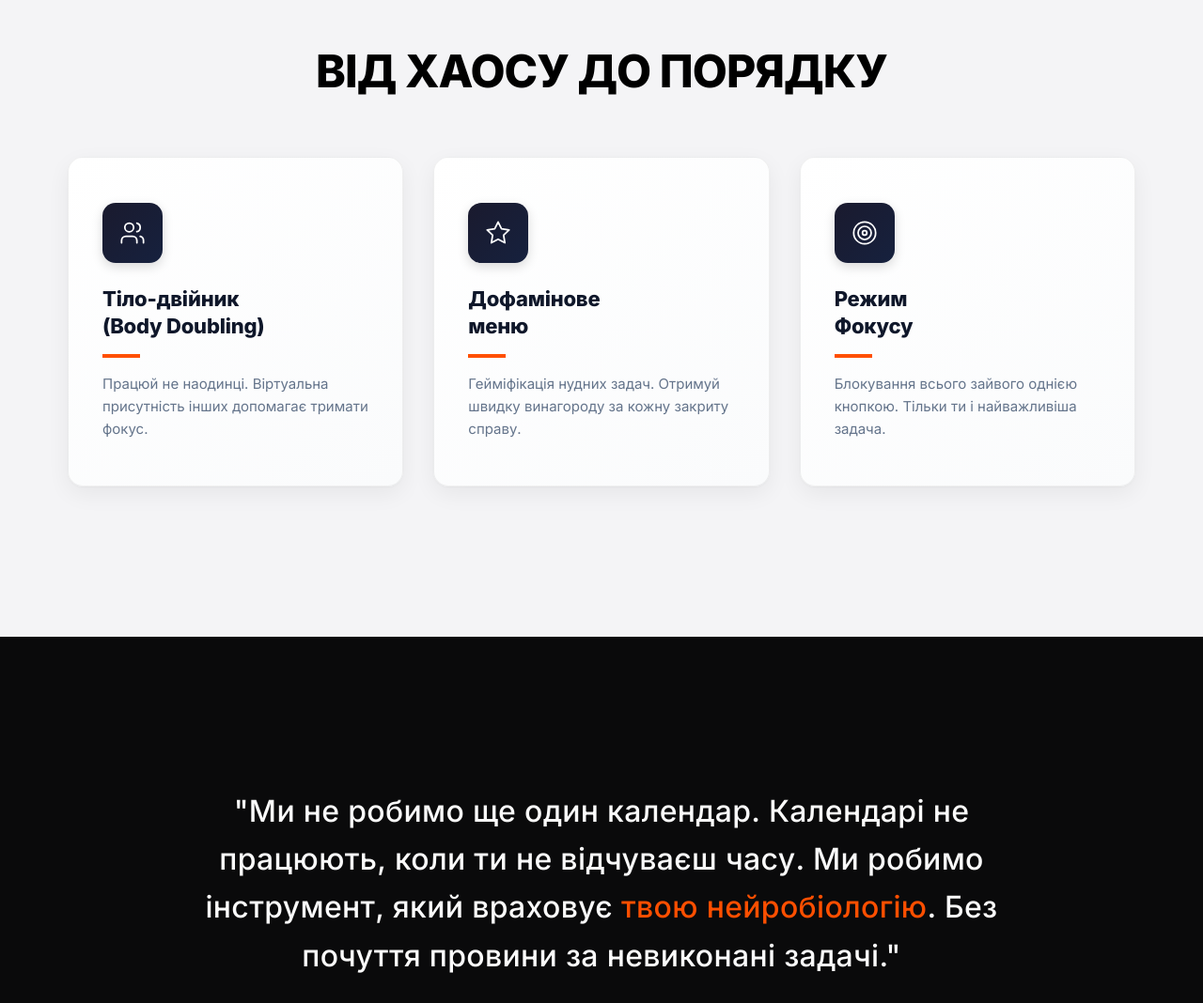
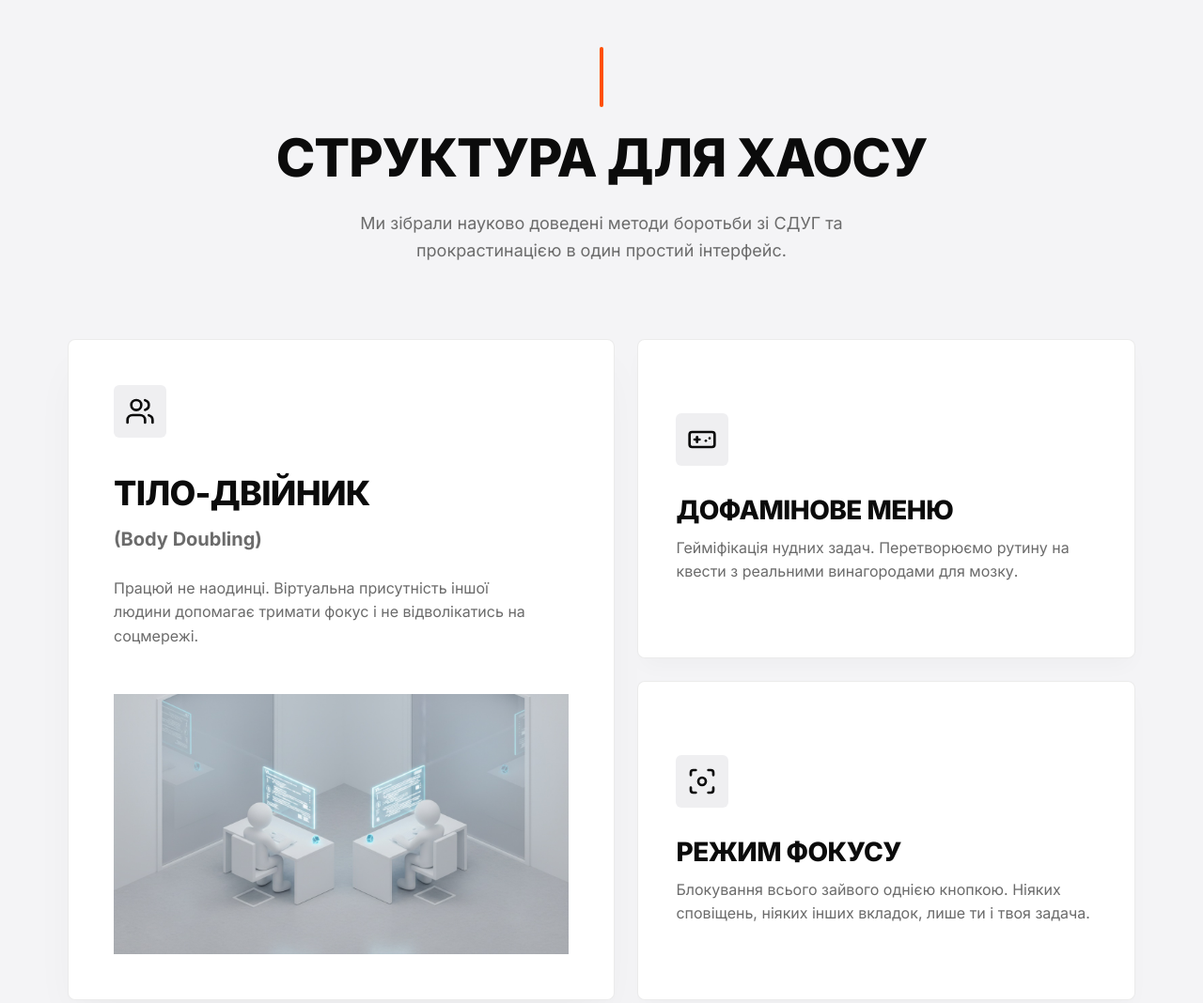
Before and after one commit to hii24/os-mind, a website built with Vite: page index.html in a window 1280 px wide. Shown: the part 2300-3368 px from the top of the page at 94% size. Built offline with nearby package versions, Linux system fonts and the light colour scheme; some packages are replaced by stand-ins of ours.

Commit message:
feat(solutions): implement new asymmetrical grid layout for Structure for Chaos section

```diff
--- a/index.html
+++ b/index.html
@@ -110,63 +110,76 @@
         <section class="grid-bg">
             <div class="grid-bg__content section">
                 <div class="container">
-                    <h2 class="mono-title" style="font-size: clamp(28px, 4vw, 48px); text-align: center; color: #000;">
-                        ВІД ХАОСУ ДО ПОРЯДКУ
-                    </h2>
+                    <div class="solutions-header">
+                        <div class="solutions-header__line"></div>
+                        <h2 class="solutions-header__title">
+                            СТРУКТУРА ДЛЯ ХАОСУ
+                        </h2>
+                        <p class="solutions-header__subtitle">
+                            Ми зібрали науково доведені методи боротьби зі СДУГ та
+                            прокрастинацією в один простий інтерфейс.
+                        </p>
+                    </div>
 
                     <div class="bento-grid">
-                        <div class="bento-card">
+                        <!-- Card 1 (Large) -->
+                        <div class="bento-card bento-card--large">
                             <div class="bento-card__icon">
-                                <svg width="28" height="28" viewBox="0 0 24 24" fill="none" stroke="#fff"
-                                    stroke-width="1.5" stroke-linecap="round" stroke-linejoin="round">
+                                <svg width="32" height="32" viewBox="0 0 24 24" fill="none" stroke="currentColor"
+                                    stroke-width="2" stroke-linecap="round" stroke-linejoin="round">
                                     <path d="M16 21v-2a4 4 0 0 0-4-4H6a4 4 0 0 0-4 4v2" />
                                     <circle cx="9" cy="7" r="4" />
                                     <path d="M22 21v-2a4 4 0 0 0-3-3.87" />
                                     <path d="M16 3.13a4 4 0 0 1 0 7.75" />
                                 </svg>
                             </div>
-                            <div>
-                                <h3 class="bento-card__title">Тіло-двійник<br />(Body Doubling)</h3>
-                                <div class="accent-bar"></div>
-                                <div class="bento-card__desc">
-                                    Працюй не наодинці. Віртуальна присутність інших допомагає тримати фокус.
-                                </div>
+                            <h3 class="bento-card__title">Тіло-двійник</h3>
+                            <div class="bento-card__subtitle">(Body Doubling)</div>
+                            <p class="bento-card__desc">
+                                Працюй не наодинці. Віртуальна присутність іншої людини
+                                допомагає тримати фокус і не відволікатись на соцмережі.
+                            </p>
+                            <div class="bento-card__image-wrapper">
+                                <img src="/assets/img/body-doubling.jpg" alt="Body Doubling Visualization" />
                             </div>
                         </div>
 
-                        <div class="bento-card">
+                        <!-- Card 2 (Small) -->
+                        <div class="bento-card bento-card--small">
                             <div class="bento-card__icon">
-                                <svg width="28" height="28" viewBox="0 0 24 24" fill="none" stroke="#fff"
-                                    stroke-width="1.5" stroke-linecap="round" stroke-linejoin="round">
-                                    <polygon
-                                        points="12 2 15.09 8.26 22 9.27 17 14.14 18.18 21.02 12 17.77 5.82 21.02 7 14.14 2 9.27 8.91 8.26 12 2" />
+                                <svg width="32" height="32" viewBox="0 0 24 24" fill="none" stroke="currentColor"
+                                    stroke-width="2" stroke-linecap="round" stroke-linejoin="round">
+                                    <line x1="6" y1="12" x2="10" y2="12"></line>
+                                    <line x1="8" y1="10" x2="8" y2="14"></line>
+                                    <line x1="15" y1="13" x2="15.01" y2="13"></line>
+                                    <line x1="18" y1="11" x2="18.01" y2="11"></line>
+                                    <rect x="2" y="6" width="20" height="12" rx="2"></rect>
                                 </svg>
                             </div>
-                            <div>
-                                <h3 class="bento-card__title">Дофамінове<br />меню</h3>
-                                <div class="accent-bar"></div>
-                                <div class="bento-card__desc">
-                                    Гейміфікація нудних задач. Отримуй швидку винагороду за кожну закриту справу.
-                                </div>
-                            </div>
+                            <h3 class="bento-card__title">Дофамінове меню</h3>
+                            <p class="bento-card__desc">
+                                Гейміфікація нудних задач. Перетворюємо рутину на квести з
+                                реальними винагородами для мозку.
+                            </p>
                         </div>
 
-                        <div class="bento-card">
+                        <!-- Card 3 (Small) -->
+                        <div class="bento-card bento-card--small">
                             <div class="bento-card__icon">
-                                <svg width="28" height="28" viewBox="0 0 24 24" fill="none" stroke="#fff"
-                                    stroke-width="1.5" stroke-linecap="round" stroke-linejoin="round">
-                                    <circle cx="12" cy="12" r="10" />
-                                    <circle cx="12" cy="12" r="6" />
-                                    <circle cx="12" cy="12" r="2" />
+                                <svg width="32" height="32" viewBox="0 0 24 24" fill="none" stroke="currentColor"
+                                    stroke-width="2" stroke-linecap="round" stroke-linejoin="round">
+                                    <circle cx="12" cy="12" r="3"></circle>
+                                    <path d="M3 7V5a2 2 0 0 1 2-2h2"></path>
+                                    <path d="M17 3h2a2 2 0 0 1 2 2v2"></path>
+                                    <path d="M21 17v2a2 2 0 0 1-2 2h-2"></path>
+                                    <path d="M7 21H5a2 2 0 0 1-2-2v-2"></path>
                                 </svg>
                             </div>
-                            <div>
-                                <h3 class="bento-card__title">Режим<br />Фокусу</h3>
-                                <div class="accent-bar"></div>
-                                <div class="bento-card__desc">
-                                    Блокування всього зайвого однією кнопкою. Тільки ти і найважливіша задача.
-                                </div>
-                            </div>
+                            <h3 class="bento-card__title">Режим Фокусу</h3>
+                            <p class="bento-card__desc">
+                                Блокування всього зайвого однією кнопкою. Ніяких сповіщень,
+                                ніяких інших вкладок, лише ти і твоя задача.
+                            </p>
                         </div>
                     </div>
                 </div>
--- a/src/scss/_solutions.scss
+++ b/src/scss/_solutions.scss
@@ -1,88 +1,165 @@
-// ─── Solutions Bento Grid ───
+// ─── Solutions Section ───
+.solutions-header {
+    text-align: center;
+    margin-bottom: 80px;
+    display: flex;
+    flex-direction: column;
+    align-items: center;
+    gap: 24px;
+
+    &__line {
+        width: 4px;
+        height: 64px;
+        background: var(--primary);
+        border-radius: 2px;
+    }
+
+    &__title {
+        font-size: clamp(32px, 5vw, 56px);
+        font-weight: 800;
+        color: var(--foreground);
+        letter-spacing: -0.02em;
+        margin: 0;
+        text-transform: uppercase;
+        line-height: 1.1;
+    }
+
+    &__subtitle {
+        font-size: clamp(16px, 2.5vw, 18px);
+        color: var(--muted-foreground);
+        max-width: 600px;
+        margin: 0;
+        line-height: 1.6;
+    }
+}
+
 .bento-grid {
     display: grid;
-    grid-template-columns: repeat(3, 1fr);
-    gap: 32px;
-    margin-top: 64px;
+    grid-template-columns: 1.1fr 1fr;
+    grid-template-rows: 1fr 1fr;
+    gap: 24px;
+    width: 100%;
+    min-height: 560px;
 
     @media (max-width: 960px) {
         grid-template-columns: 1fr;
-        gap: 20px;
+        grid-template-rows: auto;
     }
 }
 
 .bento-card {
-    background: linear-gradient(145deg, #ffffff 0%, #fafbfc 100%);
-    padding: 48px 36px;
-    border-radius: 16px;
-    box-shadow:
-        0 1px 3px rgba(0, 0, 0, 0.04),
-        0 8px 24px rgba(0, 0, 0, 0.06);
-    border: 1px solid rgba(0, 0, 0, 0.06);
+    background: var(--card);
+    border: 1px solid var(--border);
+    border-radius: var(--radius-lg);
     display: flex;
     flex-direction: column;
-    gap: 24px;
-    transition: transform 0.3s cubic-bezier(0.34, 1.56, 0.64, 1), box-shadow 0.3s ease;
     position: relative;
     overflow: hidden;
+    transition: transform 0.3s ease, box-shadow 0.3s ease;
 
-    // Subtle top accent line
-    &::before {
-        content: '';
-        position: absolute;
-        top: 0;
-        left: 0;
-        right: 0;
-        height: 3px;
-        background: linear-gradient(90deg, var(--primary), #ff8c42);
-        opacity: 0;
-        transition: opacity 0.3s ease;
+    &:hover {
+        transform: translateY(-4px);
     }
 
-    &:hover {
-        transform: translateY(-8px);
-        box-shadow:
-            0 4px 12px rgba(0, 0, 0, 0.05),
-            0 20px 48px rgba(255, 79, 0, 0.08);
+    &--large {
+        grid-column: 1 / 2;
+        grid-row: 1 / 3;
+        padding: 48px;
+        box-shadow: 0 24px 48px -12px rgba(0, 0, 0, 0.05);
 
-        &::before {
-            opacity: 1;
+        @media (max-width: 960px) {
+            grid-column: 1;
+            grid-row: auto;
+            padding: 32px;
+        }
+
+        &:hover {
+            box-shadow: 0 32px 64px -12px rgba(0, 0, 0, 0.08);
         }
     }
 
-    @media (max-width: 768px) {
-        padding: 32px 24px;
+    &--small {
+        grid-column: 2 / 3;
+        padding: 40px;
+        justify-content: center;
+        box-shadow: 0 12px 24px -6px rgba(0, 0, 0, 0.03);
+
+        @media (max-width: 960px) {
+            grid-column: 1;
+            padding: 32px;
+        }
+
+        &:hover {
+            box-shadow: 0 20px 40px -6px rgba(0, 0, 0, 0.05);
+        }
     }
 
     &__icon {
-        width: 64px;
-        height: 64px;
-        background: linear-gradient(135deg, #1a1a2e 0%, #16213e 100%);
-        border-radius: 14px;
+        width: 56px;
+        height: 56px;
+        background: var(--muted);
+        border-radius: var(--radius-md);
         display: flex;
         align-items: center;
         justify-content: center;
-        font-size: 28px;
-        box-shadow: 0 4px 12px rgba(0, 0, 0, 0.15);
-        transition: transform 0.3s ease;
+        margin-bottom: 32px;
 
-        .bento-card:hover & {
-            transform: scale(1.08) rotate(-3deg);
+        .bento-card--large & {
+            margin-bottom: 40px;
+        }
+
+        svg {
+            stroke: var(--foreground);
         }
     }
 
     &__title {
-        font-size: 22px;
         font-weight: 800;
-        color: #0f172a;
-        line-height: 1.3;
-        margin: 0;
-        letter-spacing: -0.01em;
+        color: var(--foreground);
+        margin: 0 0 12px 0;
+        line-height: 1.1;
+        letter-spacing: -0.02em;
+        text-transform: uppercase;
+
+        .bento-card--large & {
+            font-size: clamp(24px, 4vw, 36px);
+        }
+
+        .bento-card--small & {
+            font-size: clamp(20px, 3vw, 28px);
+        }
+    }
+
+    &__subtitle {
+        font-size: clamp(16px, 2.5vw, 20px);
+        font-weight: 700;
+        color: var(--muted-foreground);
+        margin-bottom: 24px;
     }
 
     &__desc {
-        font-size: 15px;
-        color: #64748b;
+        font-size: 16px;
+        color: var(--muted-foreground);
         line-height: 1.6;
+        margin: 0;
+
+        .bento-card--large & {
+            max-width: 440px;
+        }
+    }
+
+    &__image-wrapper {
+        margin-top: auto;
+        display: flex;
+        justify-content: center;
+        padding-top: 48px;
+        width: 100%;
+
+        img {
+            width: 100%;
+            height: auto;
+            max-height: 280px;
+            object-fit: contain;
+        }
     }
 }
```
Also changed, not shown: assets/img/body-doubling.jpg (added).
